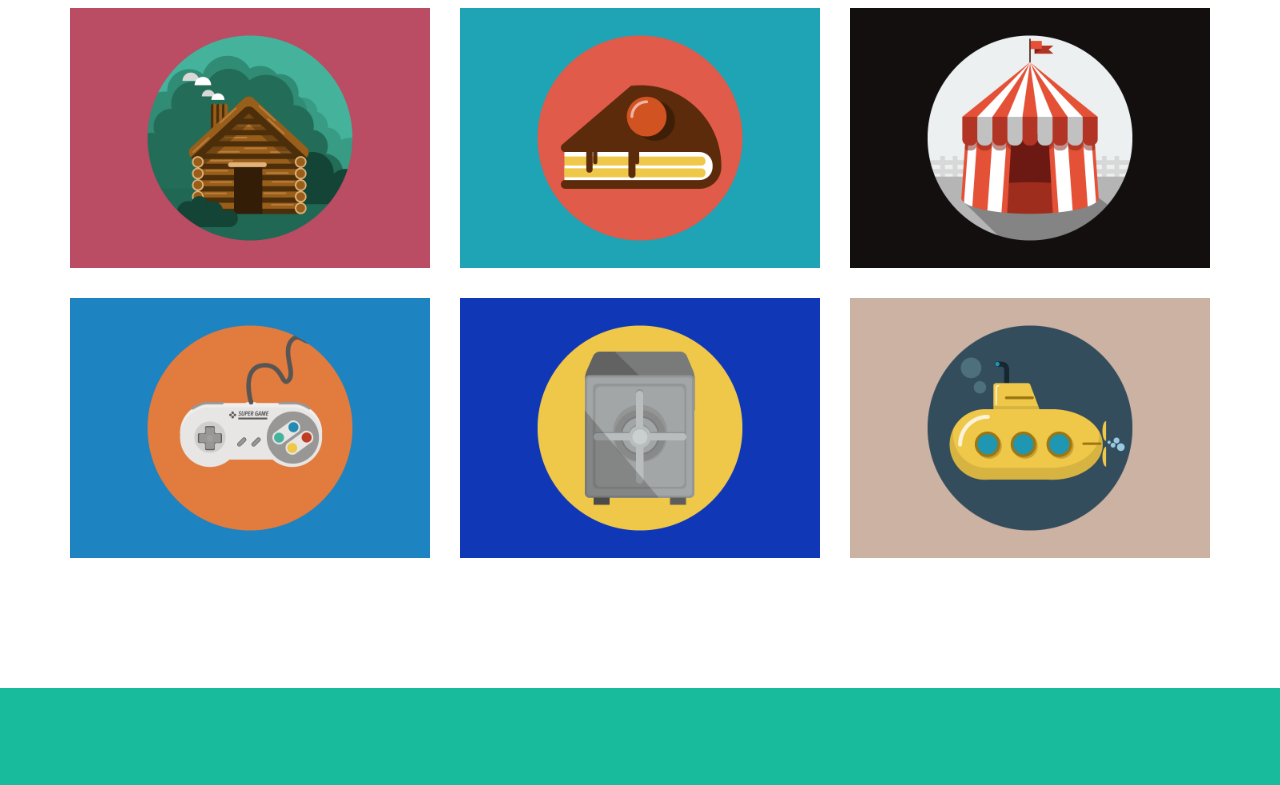
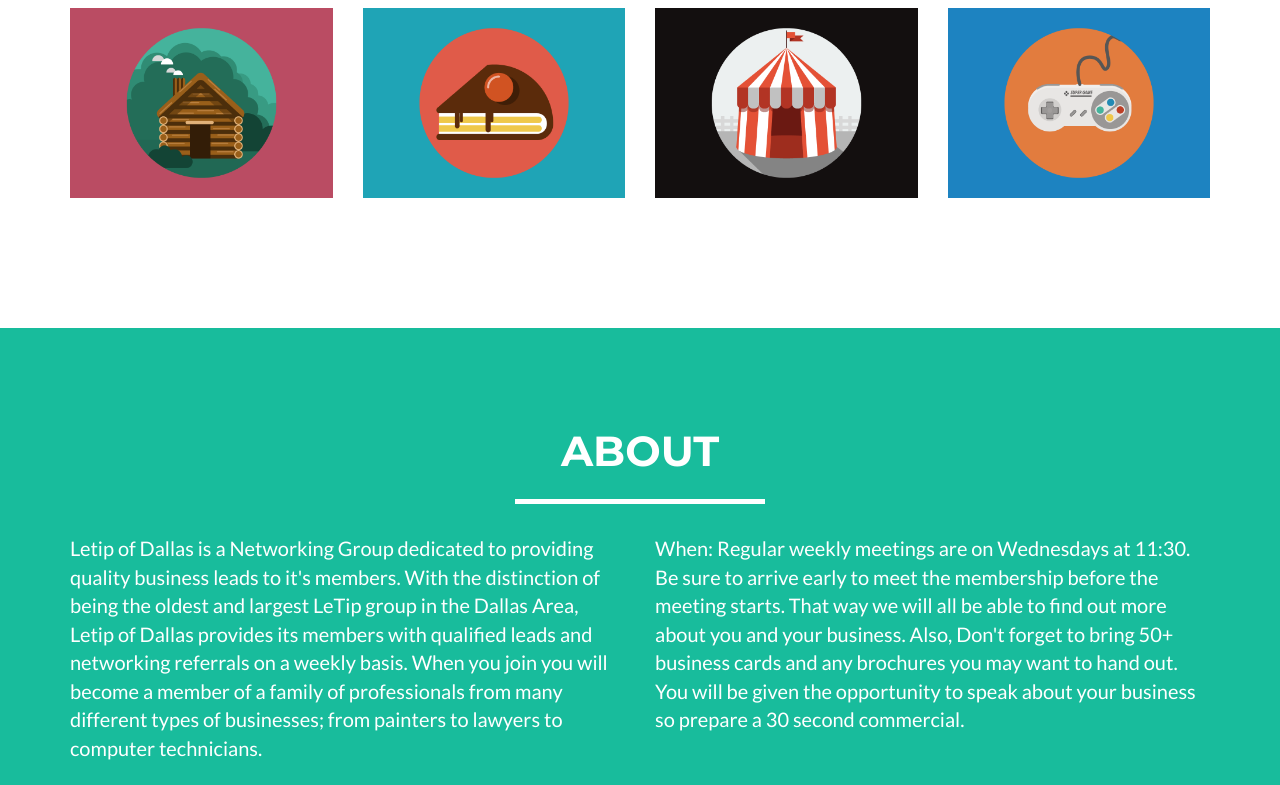
Before and after one commit to DSFaresConsultingTeam/JustLetip, a website: page index.html in a window 1280 px wide. Shown: the part 1028-1813 px from the top of the page. Drawn offline with nearby package versions, Linux system fonts and the light colour scheme.

Commit message:
Changed portfolio size

```diff
--- a/index.html
+++ b/index.html
@@ -93,7 +93,7 @@
                 </div>
             </div>
             <div class="row">
-                <div class="col-sm-4 portfolio-item">
+                <div class="col-sm-3 portfolio-item">
                     <a href="#portfolioModal1" class="portfolio-link" data-toggle="modal">
                         <div class="caption">
                             <div class="caption-content">
@@ -103,7 +103,7 @@
                         <img src="img/portfolio/cabin.png" class="img-responsive" alt="">
                     </a>
                 </div>
-                <div class="col-sm-4 portfolio-item">
+                <div class="col-sm-3 portfolio-item">
                     <a href="#portfolioModal2" class="portfolio-link" data-toggle="modal">
                         <div class="caption">
                             <div class="caption-content">
@@ -113,7 +113,7 @@
                         <img src="img/portfolio/cake.png" class="img-responsive" alt="">
                     </a>
                 </div>
-                <div class="col-sm-4 portfolio-item">
+                <div class="col-sm-3 portfolio-item">
                     <a href="#portfolioModal3" class="portfolio-link" data-toggle="modal">
                         <div class="caption">
                             <div class="caption-content">
@@ -123,7 +123,7 @@
                         <img src="img/portfolio/circus.png" class="img-responsive" alt="">
                     </a>
                 </div>
-                <div class="col-sm-4 portfolio-item">
+                <div class="col-sm-3 portfolio-item">
                     <a href="#portfolioModal4" class="portfolio-link" data-toggle="modal">
                         <div class="caption">
                             <div class="caption-content">
@@ -131,26 +131,6 @@
                             </div>
                         </div>
                         <img src="img/portfolio/game.png" class="img-responsive" alt="">
-                    </a>
-                </div>
-                <div class="col-sm-4 portfolio-item">
-                    <a href="#portfolioModal5" class="portfolio-link" data-toggle="modal">
-                        <div class="caption">
-                            <div class="caption-content">
-                                <i class="fa fa-search-plus fa-3x"></i>
-                            </div>
-                        </div>
-                        <img src="img/portfolio/safe.png" class="img-responsive" alt="">
-                    </a>
-                </div>
-                <div class="col-sm-4 portfolio-item">
-                    <a href="#portfolioModal6" class="portfolio-link" data-toggle="modal">
-                        <div class="caption">
-                            <div class="caption-content">
-                                <i class="fa fa-search-plus fa-3x"></i>
-                            </div>
-                        </div>
-                        <img src="img/portfolio/submarine.png" class="img-responsive" alt="">
                     </a>
                 </div>
             </div>
```
